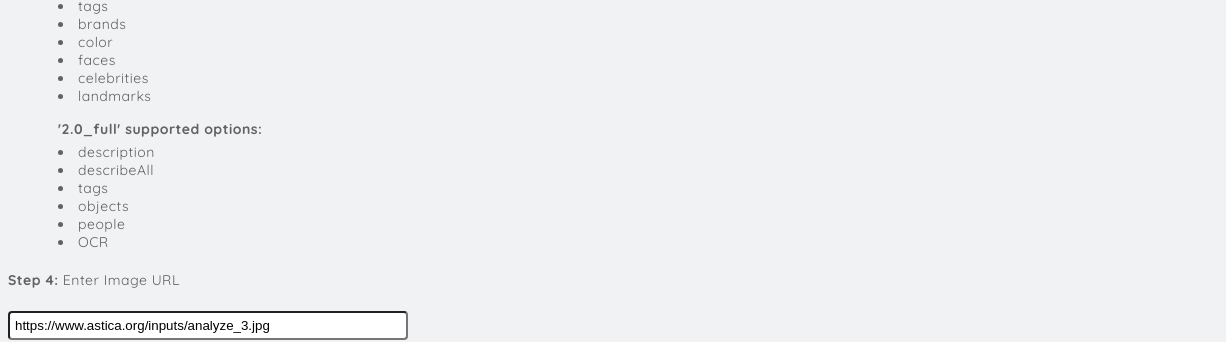
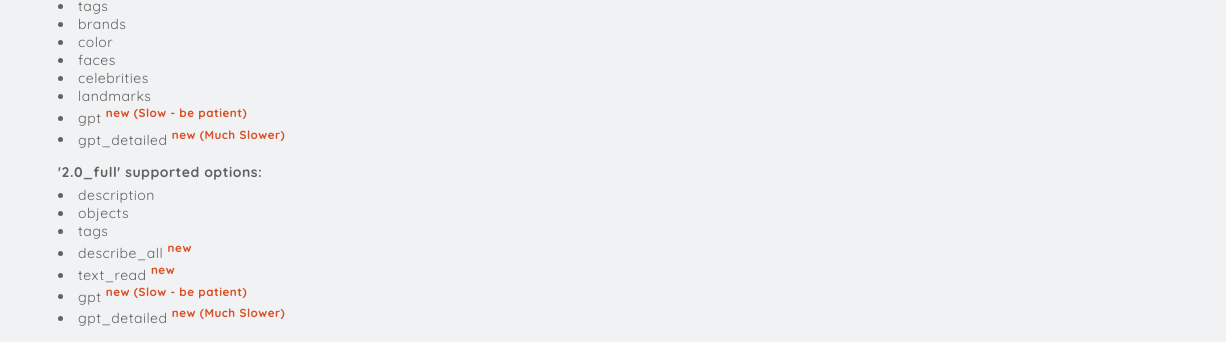
Before and after one commit to alanine/astica-cognitive-api, a plain HTML site: page examples/javascript-API/asticaVision_sample.html in a window 1280 px wide. Shown: the part 485-827 px from the top of the page, 0-1226 px from the left. Drawn offline with Linux system fonts and the light colour scheme.

Commit message:
Add files via upload

```diff
--- a/examples/javascript-API/asticaVision_sample.html
+++ b/examples/javascript-API/asticaVision_sample.html
@@ -40,14 +40,17 @@
                 <li>faces</li>
                 <li>celebrities</li>
                 <li>landmarks</li>
+                <li>gpt <sup style="font-weight:bold; color:#dc4e23;">new (Slow - be patient)</span></li>
+                <li>gpt_detailed <sup style="font-weight:bold; color:#dc4e23;">new (Much Slower)</span></li>
 
                 <b style="display:block;margin:15px 0px 5px;">'2.0_full' supported options:</b>
                 <li>description</li>
-                <li>describeAll</li>
+                <li>objects</li>
                 <li>tags</li>
-                <li>objects</li>
-                <li>people</li>
-                <li>OCR</li>
+                <li>describe_all <sup style="font-weight:bold; color:#dc4e23;">new</span></li>
+                <li>text_read <sup style="font-weight:bold; color:#dc4e23;">new</span></li>
+                <li>gpt <sup style="font-weight:bold; color:#dc4e23;">new (Slow - be patient)</span></li>
+                <li>gpt_detailed <sup style="font-weight:bold; color:#dc4e23;">new (Much Slower)</span></li>
             </div>
 
             <label for="astica_ML_apikey"><b>Step 4:</b> Enter Image URL</label><br>
@@ -88,7 +91,7 @@
                 document.getElementById("astica_ML_vision_output").style.display = 'block';
                 document.getElementById("astica_ML_vision_input").style.display = 'block';
                 document.getElementById("astica_ML_vision_output").textContent = JSON.stringify(data, null, 2);
-                document.getElementById("astica_ML_vision_output").scrollIntoView({ behavior: "smooth", block: "end", inline: "nearest" });
+                document.getElementById("astica_ML_vision_output").scrollIntoView({ behavior: "smooth", block: "start", inline: "nearest" });
                 console.log(data); //view all data
             }
         </script>
```
